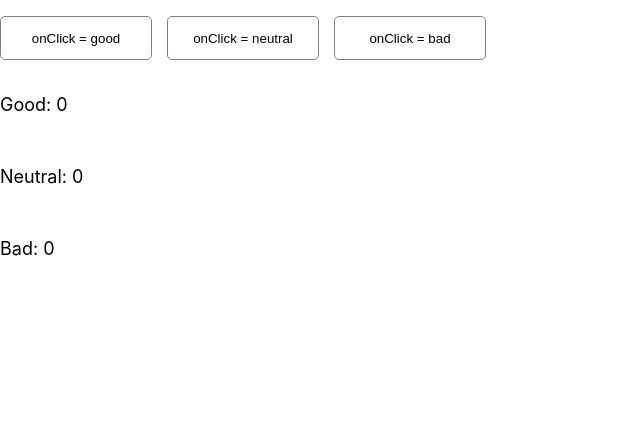
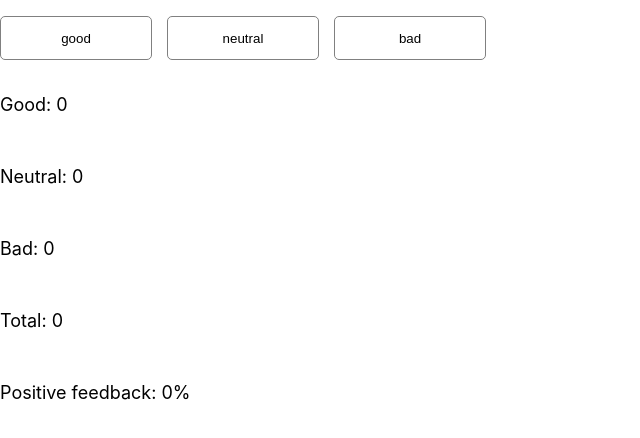
Before and after one commit to lyubovkirpa/goit-react-hw-04-feedback, a React (Create React App) app: page / in a window 1280 px wide. Shown: the top 438 px of the page, without its empty margins (0-640 px from the left). Built offline with nearby package versions, Linux system fonts and the light colour scheme.

Commit message:
add options

```diff
--- a/src/components/App.jsx
+++ b/src/components/App.jsx
@@ -17,9 +17,18 @@ export class App extends Component {
     this.setState(prevState => ({ [feedback]: prevState[feedback] + 1 }));
   };
 
+  countTotalFeedback = values => values.reduce((acc, e) => (acc += e));
+
+  countPositiveFeedbackPercentage = (good, totalFeedback) =>
+    totalFeedback && Math.round((good / totalFeedback) * 100);
 
   render() {
     const { good, neutral, bad } = this.state;
+    const total = this.countTotalFeedback([good, neutral, bad]);
+    const positivePercentage = this.countPositiveFeedbackPercentage(
+      good,
+      total
+    );
 
     return (
       <>
@@ -32,6 +41,8 @@ export class App extends Component {
           good={good}
           neutral={neutral}
           bad={bad}
+          total={total}
+          positivePercentage={positivePercentage}
         />
       </>
     );
--- a/src/components/FeedbackOptions/FeedbackOptions.jsx
+++ b/src/components/FeedbackOptions/FeedbackOptions.jsx
@@ -7,8 +7,8 @@ export default function FeedbackOptions({options, onLeaveFeedback}) {
       {options.map(item => {
         return (
           <Item key={item}>
-            <Button type="button">
-              onClick = {() => onLeaveFeedback(item)}
+            <Button type="button"
+              onClick = {() => onLeaveFeedback(item)}>
               {item}
             </Button>
           </Item>
--- a/src/components/Statistics/Statistics.jsx
+++ b/src/components/Statistics/Statistics.jsx
@@ -1,13 +1,13 @@
 import PropTypes from "prop-types";
 import {List, Item} from "./Statistics.styled"
 
-export default function Statistics({ good, neutral, bad }) {
-  const uiElements = ['Good', 'Neutral', 'Bad', ];
-  const values = [good, neutral, bad];
+export default function Statistics({ good, neutral, bad, total, positivePercentage }) {
+  const elements = ['Good', 'Neutral', 'Bad', 'Total', 'Positive feedback' ];
+  const values = [good, neutral, bad, total, positivePercentage];
 
   return (
     <List>
-      {uiElements.map((item, index) => (
+      {elements.map((item, index) => (
         <Item key={item}>
           <p>
             {item}: {index !== 4 ? values[index] : values[index] + '%'}
@@ -22,5 +22,7 @@ Statistics.propTypes = {
   good: PropTypes.number.isRequired,
   neutral: PropTypes.number.isRequired,
   bad: PropTypes.number.isRequired,
+  total: PropTypes.number.isRequired,
+  positivePercentage: PropTypes.number.isRequired,
 
 };
```
